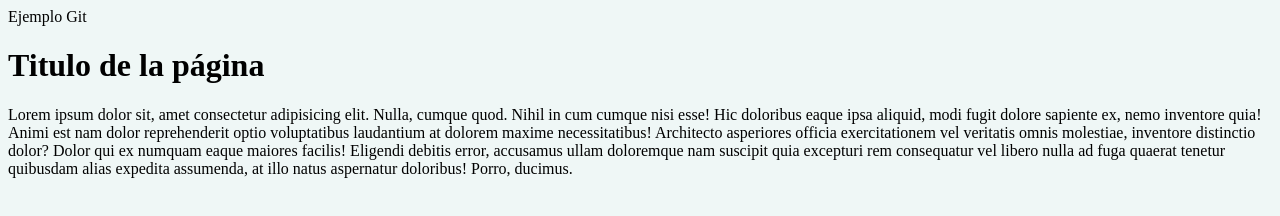
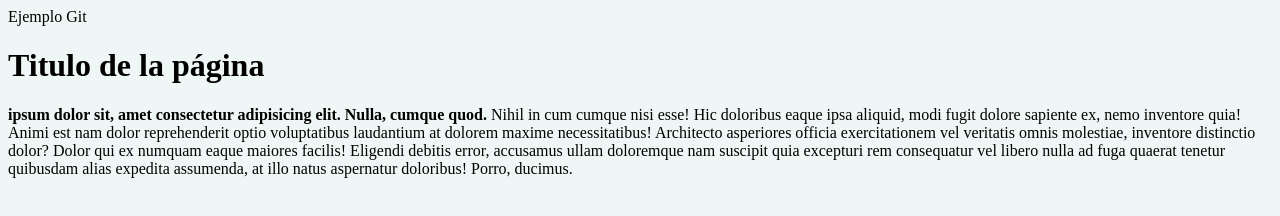
Before and after one commit to PavelJacobo/BecaAngular6, a plain HTML site: page index.html in a window 1280 px wide. Drawn offline with Linux system fonts and the light colour scheme.

Commit message:
Lorem ipsum negrita

```diff
--- a/index.html
+++ b/index.html
@@ -17,9 +17,9 @@
     Ejemplo Git
     <h1>Titulo de la página</h1>
 
-    <p>Lorem ipsum dolor sit, amet consectetur adipisicing elit. Nulla, cumque quod. Nihil in cum cumque nisi esse! Hic doloribus eaque ipsa aliquid, modi fugit dolore sapiente ex, nemo inventore quia! Animi est nam dolor reprehenderit optio voluptatibus
-        laudantium at dolorem maxime necessitatibus! Architecto asperiores officia exercitationem vel veritatis omnis molestiae, inventore distinctio dolor? Dolor qui ex numquam eaque maiores facilis! Eligendi debitis error, accusamus ullam doloremque
-        nam suscipit quia excepturi rem consequatur vel libero nulla ad fuga quaerat tenetur quibusdam alias expedita assumenda, at illo natus aspernatur doloribus! Porro, ducimus.</p>
+    <p> <strong> ipsum dolor sit, amet consectetur adipisicing elit. Nulla, cumque quod.</strong> Nihil in cum cumque nisi esse! Hic doloribus eaque ipsa aliquid, modi fugit dolore sapiente ex, nemo inventore quia! Animi est nam dolor reprehenderit optio
+        voluptatibus laudantium at dolorem maxime necessitatibus! Architecto asperiores officia exercitationem vel veritatis omnis molestiae, inventore distinctio dolor? Dolor qui ex numquam eaque maiores facilis! Eligendi debitis error, accusamus ullam
+        doloremque nam suscipit quia excepturi rem consequatur vel libero nulla ad fuga quaerat tenetur quibusdam alias expedita assumenda, at illo natus aspernatur doloribus! Porro, ducimus.</p>
 </body>
 
 </html>
```
